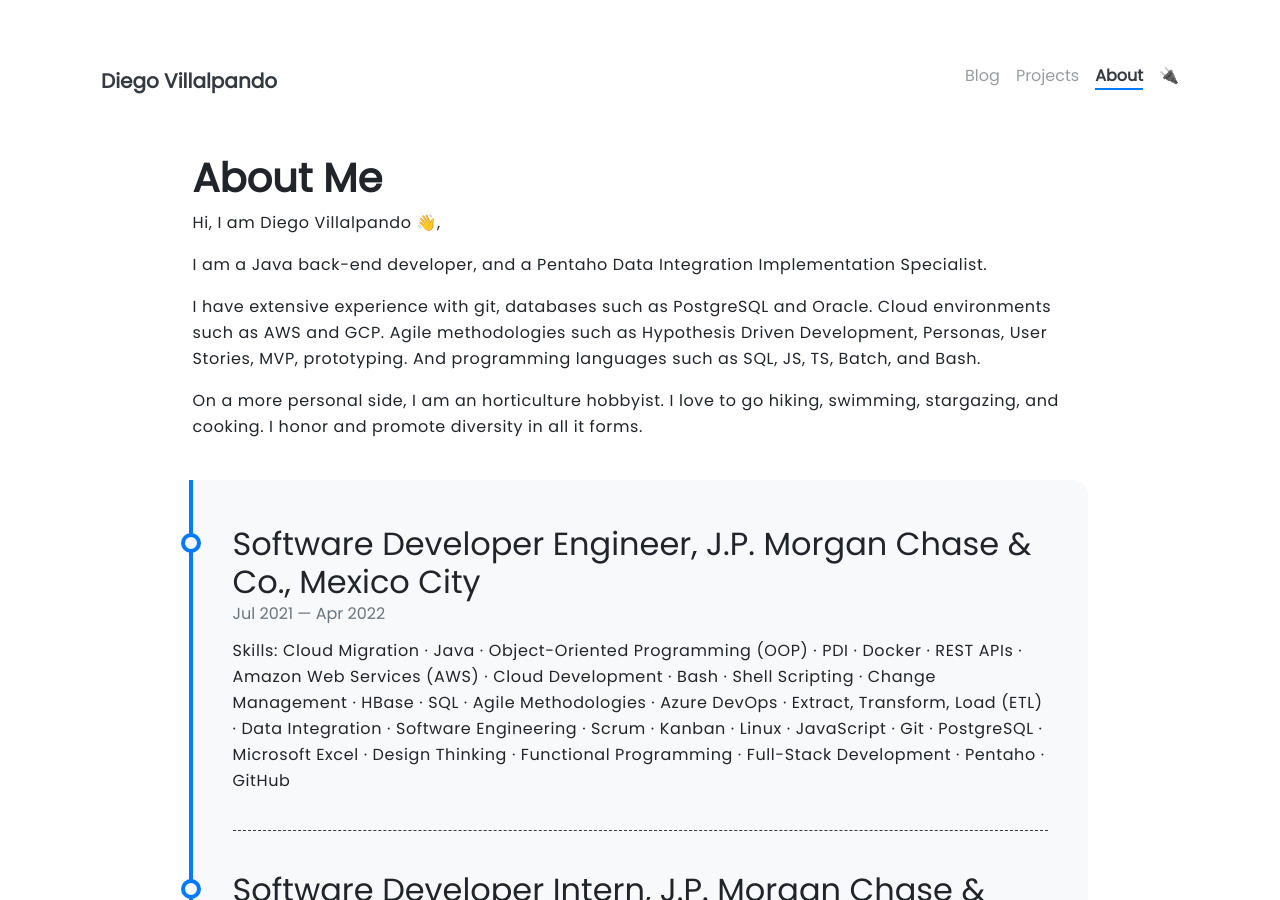
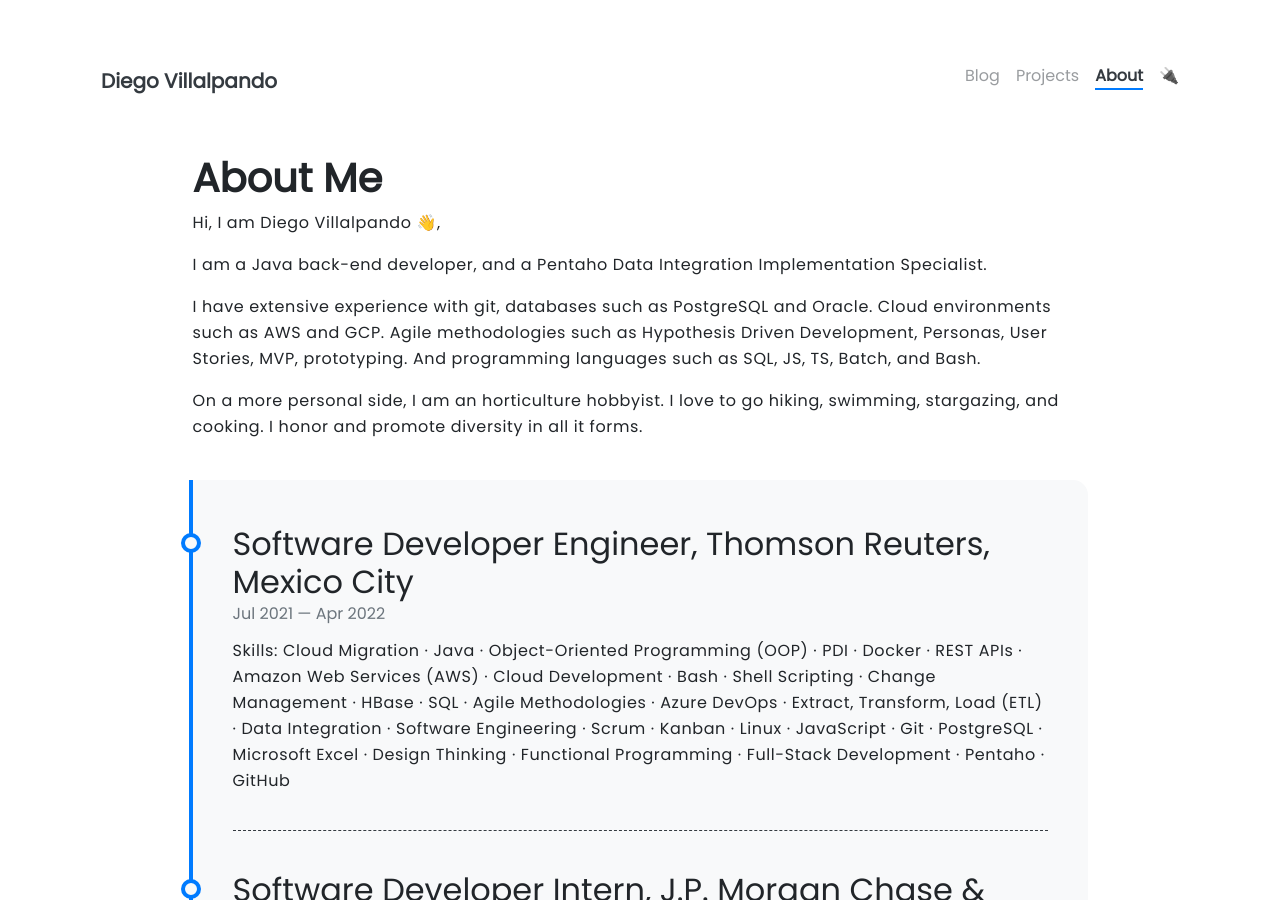
Before and after one commit to Dialvive/dialvive.dev, a Jekyll site: the page built from pages/about.md, in a window 1280 px wide and 900 px high. Built offline with Jekyll 4.4.1, drawn with Linux system fonts in a browser that asks for light colours; nearby versions of some CDN libraries; emoji names are drawn with the system emoji font.

Commit message:
Update timeline.yml

```diff
--- a/_data/timeline.yml
+++ b/_data/timeline.yml
@@ -1,4 +1,4 @@
-- title: Software Developer Engineer, J.P. Morgan Chase & Co., Mexico City
+- title: Software Developer Engineer, Thomson Reuters, Mexico City
   from: Jul 2021
   to: Apr 2022
   description:
```
